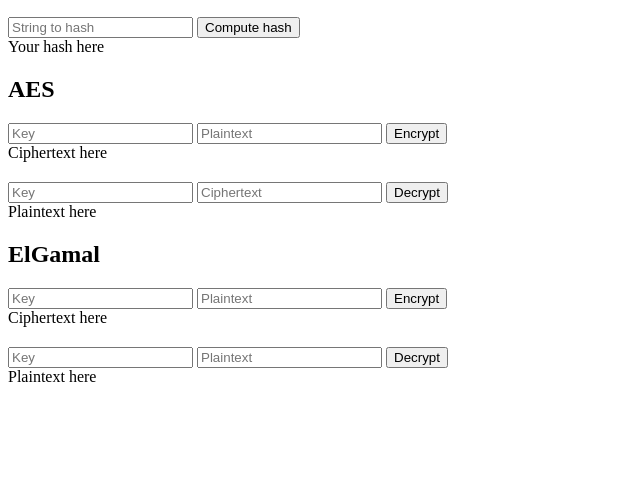
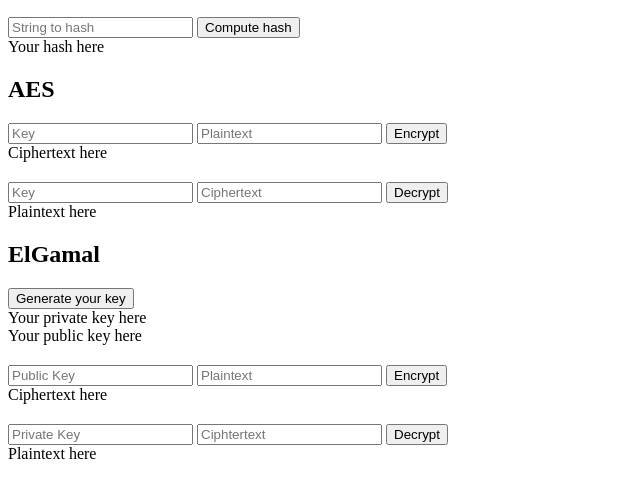
Before and after one commit to janabel/garbled_circuits_js, a plain HTML site: page index.html in a window 1280 px wide. Shown: the part 96-594 px from the top of the page, without its empty margins (0-640 px from the left). Drawn offline with nearby package versions, Linux system fonts and the light colour scheme; files whose address does not match are found by name.

Commit message:
updated html

```diff
--- a/index.html
+++ b/index.html
@@ -38,17 +38,24 @@
 		</div>
 
 		<h2>ElGamal</h2>
-		<div id="pub-enc" class="row">
-			<input type="text" id="pub-enc-key" placeholder="Key"> </input>
+		<div id="key-gen" class="row">
+			<button id="key-gen-button">Generate your key</button>
+			<div id="private-key">Your private key here</div>
+			<div id="public-key">Your public key here</div>
+		</div>
+
+		<div id="elg-enc" class="row">
+			<input type="text" id="pub-key" placeholder="Public Key"> </input>
 			<input type="text" id="pub-enc-input" placeholder="Plaintext"> </input>
-			<button id="pub-enc-button">Encrypt</button>
-			<div id="pub-enc-output">Ciphertext here</div>
+			<button id="elg-enc-button">Encrypt</button>
+			<div id="elg-enc-output">Ciphertext here</div>
 		</div>
-		<div id="pub-dec" class="row">
-			<input type="text" id="pub-dec-key" placeholder="Key"> </input>
-			<input type="text" id="pub-dec-input" placeholder="Plaintext"> </input>
-			<button id="pub-dec-button">Decrypt</button>
-			<div id="pub-dec-output">Plaintext here</div>
+
+		<div id="elg-dec" class="row">
+			<input type="text" id="private-key" placeholder="Private Key"> </input>
+			<input type="text" id="private-dec-input" placeholder="Ciphtertext"> </input>
+			<button id="elg-dec-button">Decrypt</button>
+			<div id="elg-dec-output">Plaintext here</div>
 		</div>
 
 		<!-- <script src="crypto.js" type="module"></script> -->
```
